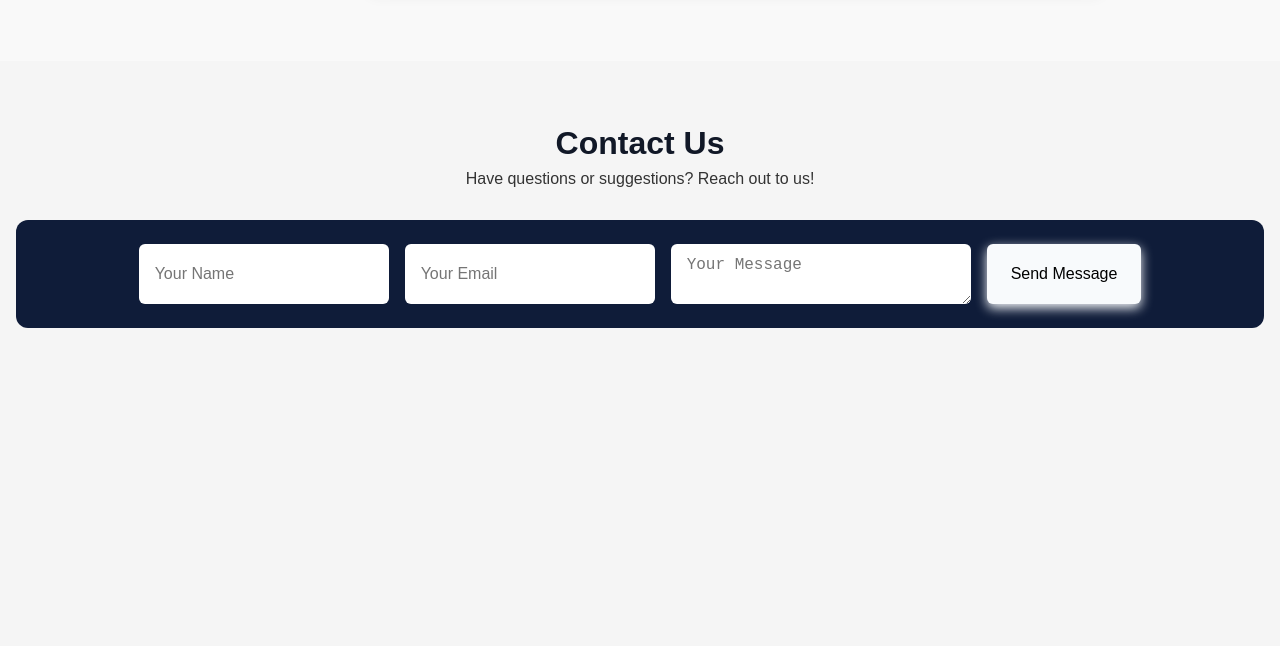
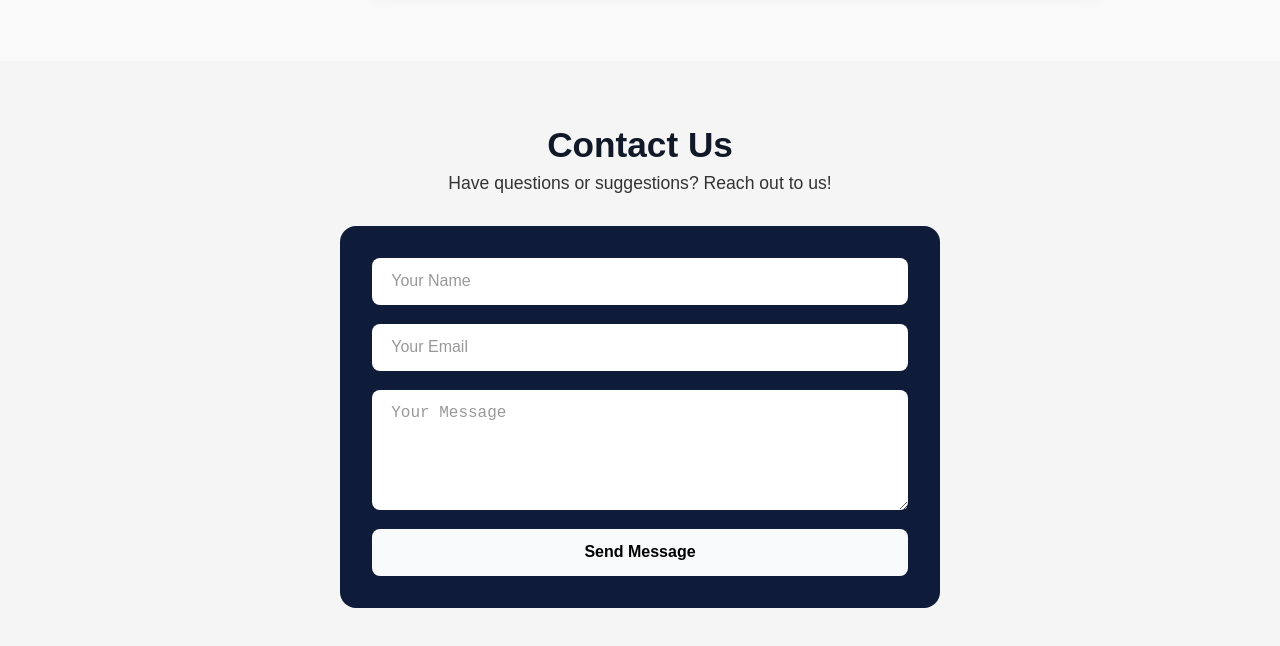
Before and after one commit to darshagarwal-14/CyberRaksha, a plain HTML site: page index.html in a window 1280 px wide. Shown: the part 1090-1736 px from the top of the page. Before the commit the page ends 1482 px from the top, so only its background shows below. Drawn offline with Linux system fonts and the light colour scheme.

Commit message:
more updating

```diff
--- a/style.css
+++ b/style.css
@@ -297,65 +297,78 @@ body {
   box-shadow: 0 8px 20px #f8fafc;
 }
 
-/* Section Styles */
 .contact-container {
   text-align: center;
   padding: 4rem 1rem;
 }
 
 .contact-container h2 {
-  font-size: 2rem;
+  font-size: 2.2rem;
   margin-bottom: 0.5rem;
+  font-weight: 700;
 }
 
 .contact-container p {
   margin-bottom: 2rem;
-  font-size: 1rem;
+  font-size: 1.1rem;
   color: #333;
 }
 
-/* Form Container */
+/* ========== FORM ========== */
 .contact-form {
   background-color: #0f1c39;
-  padding: 1.5rem;
-  border-radius: 12px;
+  padding: 2rem;
+  border-radius: 16px;
+  max-width: 600px;
+  margin: 0 auto;
   display: flex;
-  flex-wrap: wrap;
-  gap: 1rem;
-  justify-content: center;
+  flex-direction: column;
+  gap: 1.2rem;
 }
 
-/* Inputs and Textarea */
+/* Input, Textarea, Button Styles */
+.contact-form input,
+.contact-form textarea,
+.contact-form button {
+  width: 100%;
+  padding: 0.9rem 1.2rem;
+  border-radius: 8px;
+  font-size: 1rem;
+  border: none;
+  outline: none;
+  box-sizing: border-box;
+  transition: 0.3s ease;
+}
+
 .contact-form input,
 .contact-form textarea {
-  padding: 0.75rem 1rem;
-  border-radius: 6px;
-  border: none;
-  font-size: 1rem;
-  flex: 1 1 200px;
-  max-width: 250px;
+  background-color: #ffffff;
+  color: #000000;
 }
 
-.contact-form textarea {
-  min-width: 300px;
-  resize: vertical;
+.contact-form input::placeholder,
+.contact-form textarea::placeholder {
+  color: #999999;
 }
 
-/* Submit Button */
+/* Resize Textarea Only Vertically */
+.contact-form textarea {
+  resize: vertical;
+  min-height: 120px;
+}
+
+/* Button Styles */
 .contact-form button {
   background-color: #f8fafc;
-  color: #000;
-  padding: 0.75rem 1.5rem;
-  border: none;
-  border-radius: 6px;
-  font-size: 1rem;
+  color: black;
+  font-weight: bold;
   cursor: pointer;
+  border-radius: 8px;
   transition: all 0.3s ease;
-  box-shadow: 0 4px 12px #f8fafc;
 }
 
 .contact-form button:hover {
   background-color: #f8fafc;
-  transform: scale(1.05);
-
+  transform: scale(1.04);
+  box-shadow: 0 4px 12px #f8fafc;
 }
```
